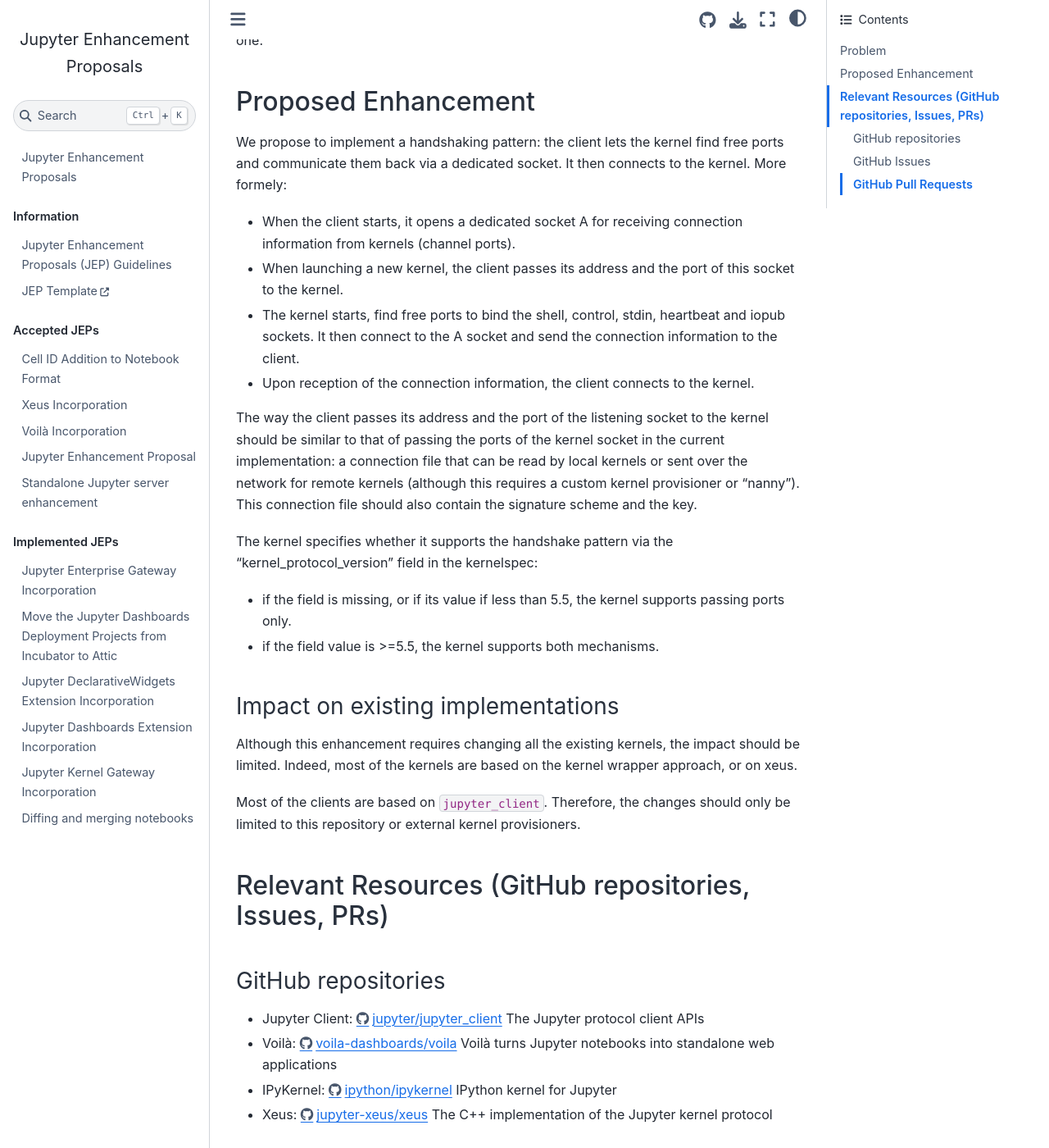
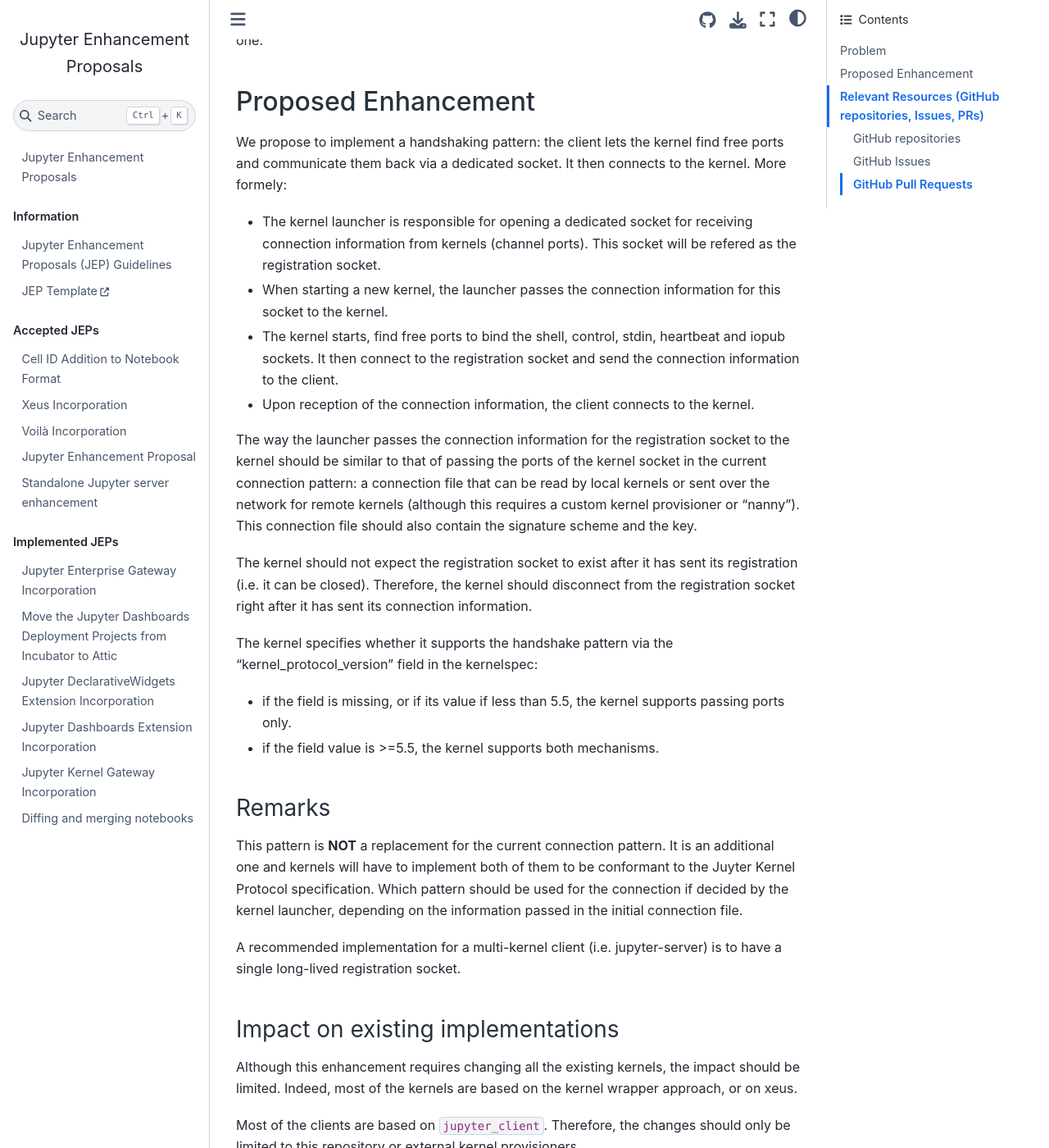
Before and after one commit to jupyter/enhancement-proposals, a Jupyter Book: the page built from jupyter-handshaking/jupyter-handshaking.md, in a window 1280 px wide and 1400 px high, scrolled down 383 px. Shown: the whole window at 82% size. Built offline with Jupyter Book 1.0.4 settings and Sphinx 7.4.7 and the Sphinx Book theme 1.1.4, drawn with Linux system fonts in a browser that asks for light colours.

Commit message:
Changes according last discussions and meetings

```diff
--- a/jupyter-handshaking/jupyter-handshaking.md
+++ b/jupyter-handshaking/jupyter-handshaking.md
@@ -10,16 +10,25 @@
 
 We propose to implement a handshaking pattern: the client lets the kernel find free ports and communicate them back via a dedicated socket. It then connects to the kernel. More formely:
 
-- When the client starts, it opens a dedicated socket A for receiving connection information from kernels (channel ports).
-- When launching a new kernel, the client passes its address and the port of this socket to the kernel.
-- The kernel starts, find free ports to bind the shell, control, stdin, heartbeat and iopub sockets. It then connect to the A socket and send the connection information to the client.
+- The kernel launcher is responsible for opening a dedicated socket for receiving connection information from kernels (channel ports). This socket will be refered as the registration socket.
+- When starting a new kernel, the launcher passes the connection information for this socket to the kernel.
+- The kernel starts, find free ports to bind the shell, control, stdin, heartbeat and iopub sockets. It then connect to the registration socket and send the connection information to the client.
 - Upon reception of the connection information, the client connects to the kernel.
 
-The way the client passes its address and the port of the listening socket to the kernel should be similar to that of passing the ports of the kernel socket in the current implementation: a connection file that can be read by local kernels or sent over the network for remote kernels (although this requires a custom kernel provisioner or "nanny"). This connection file should also contain the signature scheme and the key.
+The way the launcher passes the connection information for the registration socket to the kernel should be similar to that of passing the ports of the kernel socket in the current connection pattern: a connection file that can be read by local kernels or sent over the network for remote kernels (although this requires a custom kernel provisioner or "nanny"). This connection file should also contain the signature scheme and the key.
+
+The kernel should not expect the registration socket to exist after it has sent its registration (i.e. it can be closed). Therefore, the kernel should disconnect from the registration socket right after it has sent its connection information.
 
 The kernel specifies whether it supports the handshake pattern via the "kernel_protocol_version" field in the kernelspec:
 - if the field is missing, or if its value if less than 5.5, the kernel supports passing ports only.
 - if the field value is >=5.5, the kernel supports both mechanisms.
+
+### Remarks
+
+This pattern is **NOT** a replacement for the current connection pattern. It is an additional one and kernels will have to implement both of them to be conformant to the Juyter Kernel Protocol specification. Which pattern should be used for the connection if decided by the kernel launcher, depending on the information passed in the initial connection file.
+
+
+A recommended implementation for a multi-kernel client (i.e. jupyter-server) is to have a single long-lived registration socket.
 
 ### Impact on existing implementations
 
```
